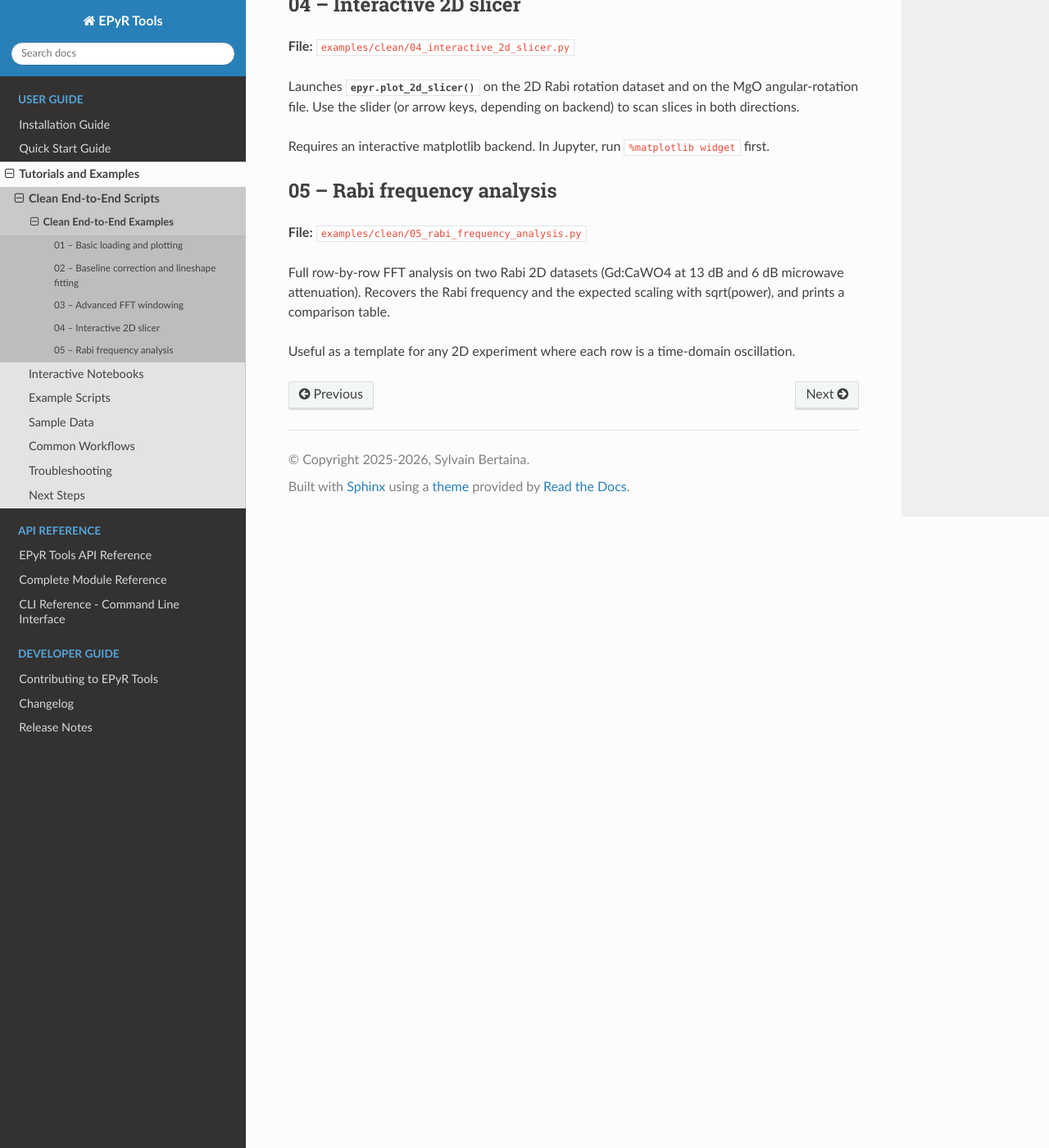
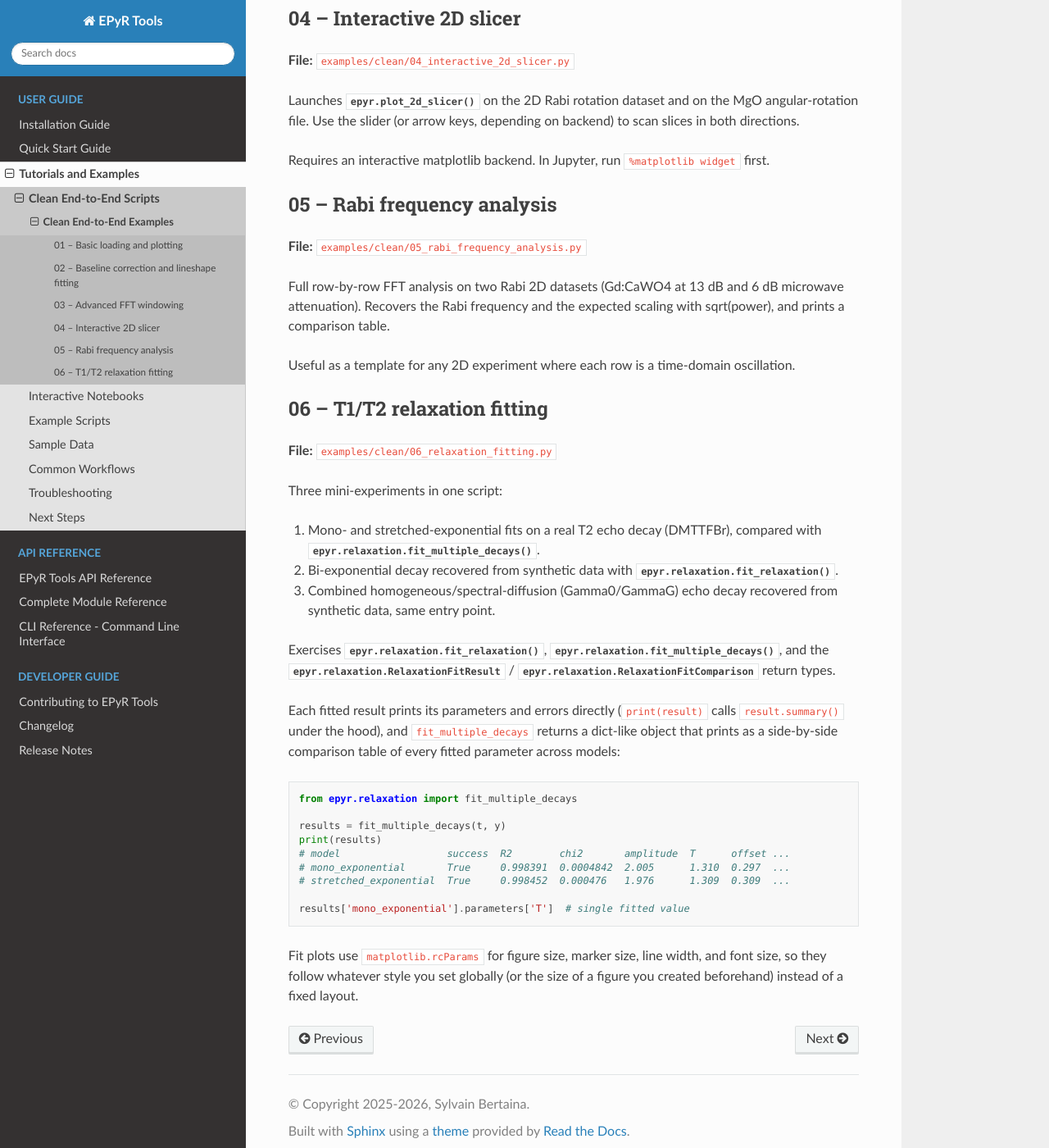
Before and after one commit to BertainaS/epyrtools, a Sphinx documentation site: the page built from docs/tutorials/clean_examples.rst, in a window 1280 px wide and 1400 px high, scrolled down 1444 px. Shown: the whole window at 82% size. Built offline with Sphinx 7.4.7 and the Read the Docs theme 3.1.0, drawn with Linux system fonts in a browser that asks for light colours; pages that are not in the unit, such as notebooks, are missing from menus; some of the changed text lies outside the part shown.

Commit message:
Add readable repr for relaxation fit results and rcParams-aware plots
RelaxationFitResult now prints its summary() instead of raw dataclass
fields, and fit_multiple_decays() returns RelaxationFitComparison, a
dict subclass that prints a side-by-side parameter comparison table.
Fit plots in both epyr.relaxation and epyr.lineshapes.fitting reuse
the current figure size and matplotlib.rcParams defaults instead of
hard-coded sizes, and exclude docs/superpowers from the Sphinx build.

```diff
--- a/docs/conf.py
+++ b/docs/conf.py
@@ -52,7 +52,7 @@
 }
 
 templates_path = ["_templates"]
-exclude_patterns = ["_build", "Thumbs.db", ".DS_Store"]
+exclude_patterns = ["_build", "Thumbs.db", ".DS_Store", "superpowers"]
 
 language = "en"
 
--- a/docs/release_notes.rst
+++ b/docs/release_notes.rst
@@ -20,8 +20,10 @@
 New ``epyr.relaxation`` package for T1/T2 relaxation fitting: six
 decay/recovery models (mono- and stretched-exponential, bi-exponential,
 inversion/saturation recovery, Gamma0/GammaG), ``fit_relaxation()``, and
-``fit_multiple_decays()`` (ranked by reduced chi-squared). See
-:doc:`release_notes/v0.4.0`.
+``fit_multiple_decays()`` (ranked by reduced chi-squared). Fit results print
+their own summary, ``fit_multiple_decays()`` returns a dict that prints as a
+comparison table, and fit plots follow ``matplotlib.rcParams`` for size and
+style. See :doc:`release_notes/v0.4.0`.
 
 Version 0.3.9
 -------------
--- a/docs/tutorials/clean_examples.rst
+++ b/docs/tutorials/clean_examples.rst
@@ -14,6 +14,7 @@
    python examples/clean/03_advanced_fft_windows.py
    python examples/clean/04_interactive_2d_slicer.py
    python examples/clean/05_rabi_frequency_analysis.py
+   python examples/clean/06_relaxation_fitting.py
 
 01 -- Basic loading and plotting
 --------------------------------
@@ -85,3 +86,43 @@
 
 Useful as a template for any 2D experiment where each row is a
 time-domain oscillation.
+
+06 -- T1/T2 relaxation fitting
+------------------------------
+
+**File:** ``examples/clean/06_relaxation_fitting.py``
+
+Three mini-experiments in one script:
+
+1. Mono- and stretched-exponential fits on a real T2 echo decay
+   (DMTTFBr), compared with :func:`epyr.relaxation.fit_multiple_decays`.
+2. Bi-exponential decay recovered from synthetic data with
+   :func:`epyr.relaxation.fit_relaxation`.
+3. Combined homogeneous/spectral-diffusion (Gamma0/GammaG) echo decay
+   recovered from synthetic data, same entry point.
+
+Exercises :func:`epyr.relaxation.fit_relaxation`,
+:func:`epyr.relaxation.fit_multiple_decays`, and the
+:class:`epyr.relaxation.RelaxationFitResult` /
+:class:`epyr.relaxation.RelaxationFitComparison` return types.
+
+Each fitted result prints its parameters and errors directly
+(``print(result)`` calls ``result.summary()`` under the hood), and
+``fit_multiple_decays`` returns a dict-like object that prints as a
+side-by-side comparison table of every fitted parameter across models:
+
+.. code-block:: python
+
+   from epyr.relaxation import fit_multiple_decays
+
+   results = fit_multiple_decays(t, y)
+   print(results)
+   # model                  success  R2        chi2       amplitude  T      offset ...
+   # mono_exponential       True     0.998391  0.0004842  2.005      1.310  0.297  ...
+   # stretched_exponential  True     0.998452  0.000476   1.976      1.309  0.309  ...
+
+   results['mono_exponential'].parameters['T']  # single fitted value
+
+Fit plots use ``matplotlib.rcParams`` for figure size, marker size, line
+width, and font size, so they follow whatever style you set globally (or
+the size of a figure you created beforehand) instead of a fixed layout.
```
Also changed, not shown: other parts of docs/tutorials/clean_examples.rst (+2 -2 lines), docs/release_notes/v0.4.0.rst (+20 -0 lines), 3 other files.
